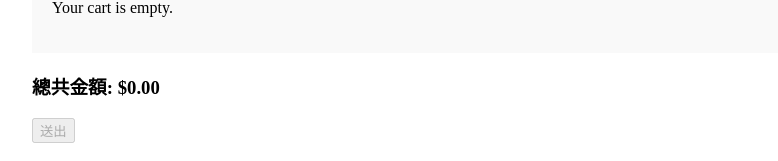
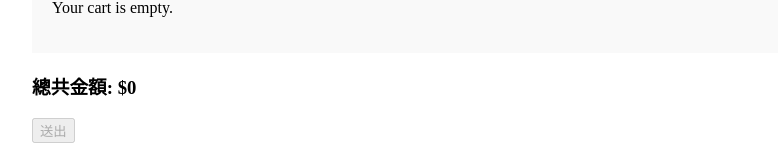
Before and after one commit to jay3272/PosNext, a Next.js app: page /menu in a window 1280 px wide. Shown: the part 1169-1330 px from the top of the page, without its empty margins (32-810 px from the left). Built offline with nearby package versions, Linux system fonts and the light colour scheme.

Commit message:
Update menu.tsx

```diff
--- a/src/pages/menu.tsx
+++ b/src/pages/menu.tsx
@@ -30,7 +30,7 @@ const Home: React.FC = () => {
     });
   };
 
-  const totalAmount = cart.reduce((total, item) => total + item.price * item.quantity, 0).toFixed(2);
+  const totalAmount = cart.reduce((total, item) => total + item.price * item.quantity, 0).toFixed(0);
 
   const handleCheckout = async () => {
     try {
```
